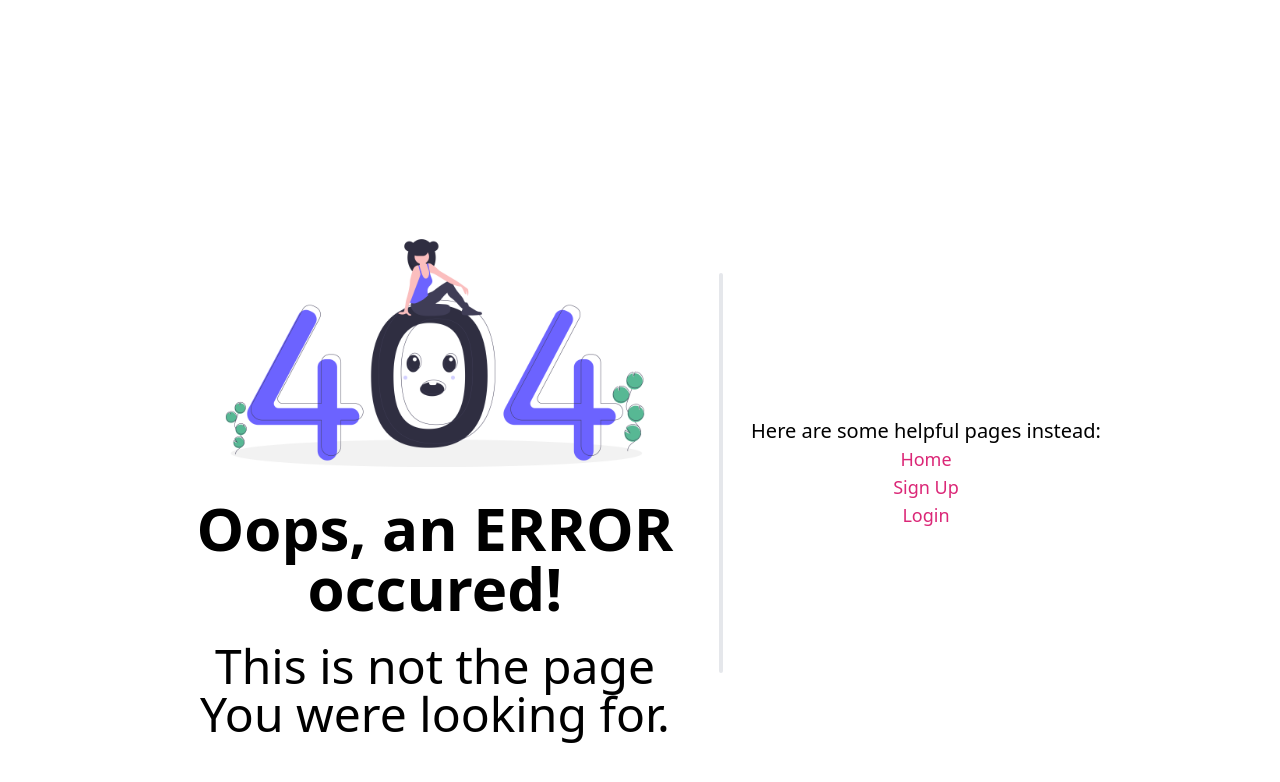
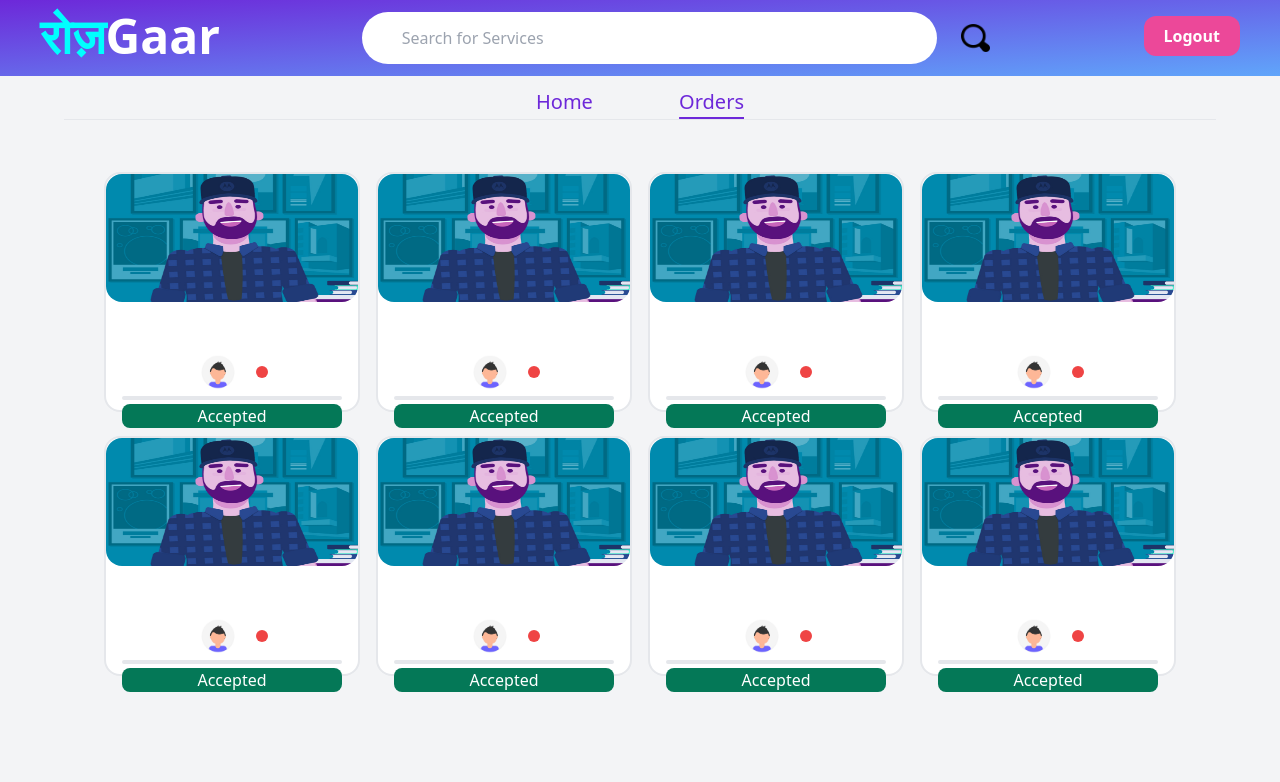
Before and after one commit to devjayprakash/roojgaar, a React (Create React App) app in the folder frontend/: page /order in a window 1280 px wide. Shown: the top 782 px of the page. Built offline with nearby package versions, Linux system fonts and the light colour scheme.

Commit message:
Frontend 60%

```diff
--- a/frontend/src/App.jsx
+++ b/frontend/src/App.jsx
@@ -9,12 +9,24 @@ import nf from "./pages/notfound/notfound.png";
 import NavBar from "./components/navbar";
 import WorkerHomePage from "./pages/workerhome";
 import WorkerCompanies from "./pages/workercompanies";
+import Ehomepage from "./pages/emplyerhome";
+import Order from "./pages/employerOrders";
+import Chome from "./pages/companyHome";
 
 function App() {
   return (
-    <div className="App select-none">
+    <div className="App select-none bg-gray-100 h-screen">
       <BrowserRouter>
         <Switch>
+          <Route path="/company">
+            <Chome />
+          </Route>
+          <Route path="/employerhome">
+            <Ehomepage />
+          </Route>
+          <Route path="/order">
+            <Order />
+          </Route>
           <Route path="/workerhome">
             <WorkerHomePage />
           </Route>
--- a/frontend/src/components/maincard/index.jsx
+++ b/frontend/src/components/maincard/index.jsx
@@ -2,7 +2,18 @@ import React from "react";
 import defsrc from "./defsrc.webp";
 import defphoto from "./defphoto.png";
 
-const Card = ({ src, head, desc, name, photo, rate, active, className }) => {
+const Card = ({
+  src,
+  head,
+  desc,
+  name,
+  photo,
+  rate,
+  active,
+  accepted,
+  className,
+  btntxt,
+}) => {
   if (!src) src = defsrc;
   if (!head) head = "";
   if (!desc) desc = "";
@@ -14,7 +25,9 @@ const Card = ({ src, head, desc, name, photo, rate, active, className }) => {
       style={{
         borderWidth: "2px",
       }}
-      className={"mx-2 my-3 w-64 rounded-2xl " + className}
+      className={
+        "mx-2 my-3 w-64 rounded-2xl bg-white hover:shadow-xl " + className
+      }
     >
       <img
         src={src}
@@ -24,7 +37,7 @@ const Card = ({ src, head, desc, name, photo, rate, active, className }) => {
         alt="image"
         className="w-full h-sm rounded-2xl"
       />
-      <div className="p-3 flex flex-col items-center text-center">
+      <div className="p-4 flex flex-col items-center text-center h-3/5 justify-end">
         <h3 className="text-md font-bold">{head}</h3>
         <p className="text-sm">{desc}</p>
         <h3 className="text-pink-500">{rate}</h3>
@@ -50,9 +63,19 @@ const Card = ({ src, head, desc, name, photo, rate, active, className }) => {
           }}
           className="rounded-full mx-7 my-1 w-full"
         />
-        <div className="py-1 rounded-full w-2/3 bg-red-500 cursor-pointer">
-          Hire
-        </div>
+        {accepted ? (
+          <div className="text-white bg-green-700 w-full rounded-lg">
+            Accepted
+          </div>
+        ) : btntxt ? (
+          <div className="py-1 rounded-full w-2/3 bg-red-500 cursor-pointer text-white hover:shadow-lg">
+            {btntxt}
+          </div>
+        ) : (
+          <div className="py-1 rounded-full w-2/3 bg-red-500 cursor-pointer text-white hover:shadow-lg">
+            Hire
+          </div>
+        )}
       </div>
     </div>
   );
--- a/frontend/src/components/workernav/index.jsx
+++ b/frontend/src/components/workernav/index.jsx
@@ -1,7 +1,7 @@
 import React from "react";
 import { NavLink } from "react-router-dom";
 
-const WorkerNav = () => {
+const OurNav = ({ link1, link2, name }) => {
   return (
     <>
       <div className="w-full flex justify-center">
@@ -11,7 +11,7 @@ const WorkerNav = () => {
               textUnderlineOffset: ".5rem",
             }}
             activeClassName="underline"
-            to="/workerhome"
+            to={link1}
             className="text-xl text-purple-700"
           >
             Home
@@ -21,10 +21,10 @@ const WorkerNav = () => {
               textUnderlineOffset: ".5rem",
             }}
             activeClassName="underline"
-            to="/workercompanies"
+            to={link2}
             className="text-xl text-purple-700"
           >
-            Companies
+            {name}
           </NavLink>
         </div>
       </div>
@@ -39,4 +39,4 @@ const WorkerNav = () => {
   );
 };
 
-export default WorkerNav;
+export default OurNav;
--- a/frontend/src/index.css
+++ b/frontend/src/index.css
@@ -2,3 +2,17 @@
 @tailwind base;
 @tailwind components;
 @tailwind utilities;
+
+.fade {
+  animation: fadein backwards 1s;
+}
+
+@keyframe fadein {
+  0% {
+    opacity: 0;
+  }
+  ,
+  100% {
+    opacity: 1;
+  }
+}
--- /dev/null
+++ b/frontend/src/pages/companyHome/index.jsx
@@ -0,0 +1,47 @@
+import Card from "../../components/maincard";
+import Navbar from "../../components/navbar";
+import OurNav from "../../components/workernav";
+import add from "./plus.svg";
+
+const Chome = () => {
+  return (
+    <div className=" w-screen">
+      <Navbar />
+      <div className="flex justify-center flex-wrap m-10 ">
+        <Card
+          name="Jotish pappu"
+          desc="i aha s dfwkfkweb fyugwbfh wgf"
+          active
+          btntxt="See stats"
+        />
+        <Card
+          head="Professional Web Developer"
+          name="Jotish pappu"
+          desc="i aha s dfwkfkweb fyugwbfh wgfi aha s dfwkfkweb fyugwbfh wgfi aha s dfwkfkweb fyugwbfh wgf"
+          active
+          btntxt="See stats"
+        />
+        <div
+          style={{
+            borderWidth: "2px",
+          }}
+          className="mx-2 my-3 w-64 rounded-2xl bg-white p-10 text-center text-gray-600 hover:shadow-xl cursor-pointer"
+        >
+          <img
+            src={add}
+            style={{
+              maxHeight: "6rem",
+            }}
+            alt="image"
+            className="w-full h-sm rounded-2xl"
+          />
+          <br />
+          <br />
+          Create New Hire
+        </div>
+      </div>
+    </div>
+  );
+};
+
+export default Chome;
--- /dev/null
+++ b/frontend/src/pages/employerOrders/index.jsx
@@ -0,0 +1,25 @@
+import React from "react";
+import Card from "../../components/maincard";
+import Navbar from "../../components/navbar";
+import OurNav from "../../components/workernav";
+
+const Order = () => {
+  return (
+    <div className=" w-screen">
+      <Navbar withSearch />
+      <OurNav link1="/employerhome" link2={"/order"} name="Orders" />
+      <div className="flex justify-center flex-wrap mt-10 .fade">
+        <Card accepted />
+        <Card accepted />
+        <Card accepted />
+        <Card accepted />
+        <Card accepted />
+        <Card accepted />
+        <Card accepted />
+        <Card accepted />
+      </div>
+    </div>
+  );
+};
+
+export default Order;
--- /dev/null
+++ b/frontend/src/pages/emplyerhome/index.jsx
@@ -0,0 +1,18 @@
+import Card from "../../components/maincard";
+import Navbar from "../../components/navbar";
+import OurNav from "../../components/workernav";
+
+const Ehomepage = () => {
+  return (
+    <div className=" w-screen">
+      <Navbar withSearch />
+      <OurNav link1="/employerhome" link2={"/order"} name="Orders" />
+      <div className="flex justify-center flex-wrap mt-10">
+        <Card />
+        <Card active />
+      </div>
+    </div>
+  );
+};
+
+export default Ehomepage;
```
Also changed, not shown: frontend/src/pages/companyHome/plus.svg (added).
